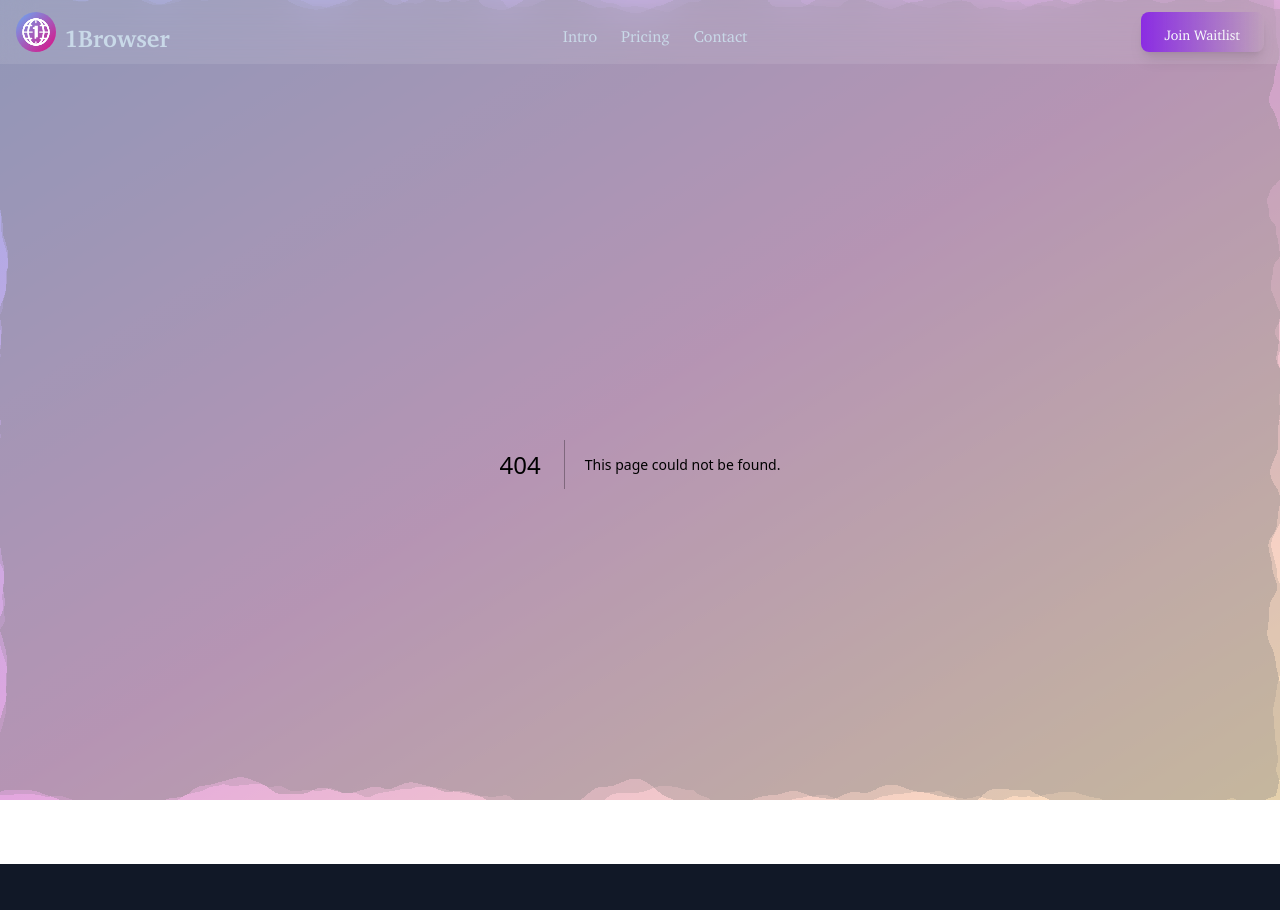
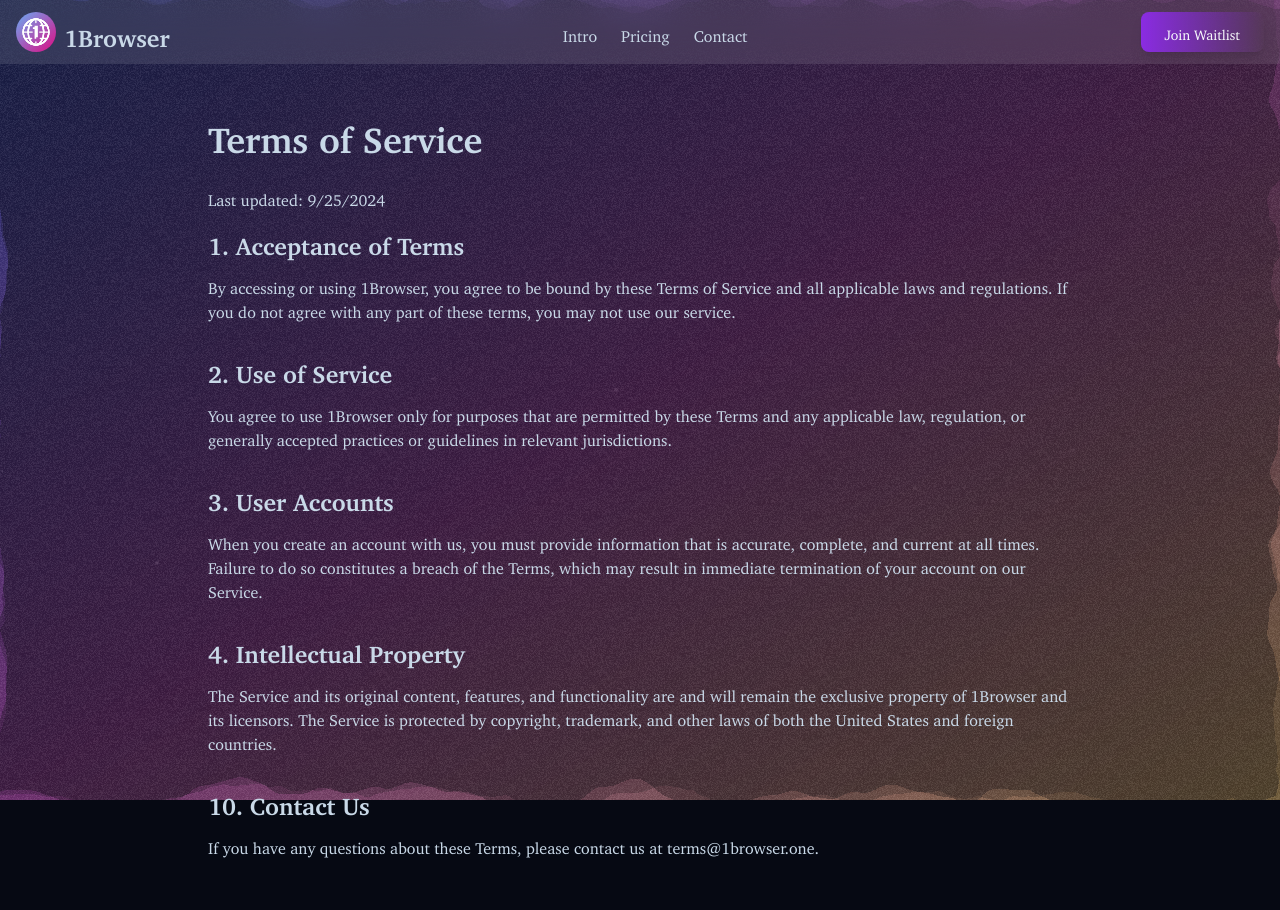
Before and after one commit to 1Browser/website, a Next.js app: page /terms in a window 1280 px wide. Before the commit this address had no page. Shown: the top 910 px of the page. Built offline with nearby package versions, Linux system fonts and the light colour scheme.

Commit message:
more nonsense pages

```diff
--- a/package.json
+++ b/package.json
@@ -6,7 +6,8 @@
     "dev": "next dev -p 3011",
     "build": "next build",
     "start": "next start",
-    "lint": "next lint"
+    "lint": "next lint",
+    "typecheck": "tsc --noEmit"
   },
   "dependencies": {
     "@img-comparison-slider/react": "^8.0.2",
@@ -27,6 +28,7 @@
     "react-dom": "^18.3.1",
     "react-icon-cloud": "^4.1.4",
     "react-responsive-masonry": "^2.3.0",
+    "sharp": "^0.33.5",
     "tailwind-merge": "^2.5.2",
     "tailwindcss-animate": "^1.0.7"
   },
--- /dev/null
+++ b/src/app/privacy/page.tsx
@@ -0,0 +1,5 @@
+import { PrivacyPolicy } from "@/components/privacy-policy";
+
+export default function PrivacyPage() {
+	return <PrivacyPolicy />;
+}
--- /dev/null
+++ b/src/app/terms/page.tsx
@@ -0,0 +1,5 @@
+import { TermsOfService } from "@/components/terms-of-service";
+
+export default function TermsPage() {
+	return <TermsOfService />;
+}
--- a/src/components/footer/index.tsx
+++ b/src/components/footer/index.tsx
@@ -1,6 +1,10 @@
 import Link from "next/link";
 import { Logo } from "../logo";
-import { IconBrandGithub, IconBrandTwitter, IconBrandYoutube } from "@tabler/icons-react";
+import {
+	IconBrandGithub,
+	IconBrandTwitter,
+	IconBrandYoutube,
+} from "@tabler/icons-react";
 
 export function Footer() {
 	return (
@@ -10,44 +14,77 @@
 					<div className="col-span-1 md:col-span-2">
 						<Link href="/" className="flex items-center">
 							<Logo size={40} />
-              <span className="ml-2 text-2xl font-bold text-white">1Browser</span>
+							<span className="ml-2 text-2xl font-bold text-white">
+								1Browser
+							</span>
 						</Link>
 						<p className="mt-4 text-sm">
-              Your All in 1Browser - The future of intelligent and open information consumption
+							Your All in 1Browser - The future of intelligent and open
+							information consumption
 						</p>
 					</div>
 					<div>
-            <h3 className="text-sm font-semibold text-white uppercase tracking-wider">Product</h3>
+						<h3 className="text-sm font-semibold text-white uppercase tracking-wider">
+							Product
+						</h3>
 						<ul className="mt-4 space-y-2">
-              <li><Link href="/features" className="hover:text-white transition">Features</Link></li>
-              <li><Link href="/pricing" className="hover:text-white transition">Pricing</Link></li>
-              <li><Link href="/download" className="hover:text-white transition">Download</Link></li>
+							<li>
+								<Link href="/features" className="hover:text-white transition">
+									Features
+								</Link>
+							</li>
+							<li>
+								<Link href="/pricing" className="hover:text-white transition">
+									Pricing
+								</Link>
+							</li>
 						</ul>
 					</div>
 					<div>
-            <h3 className="text-sm font-semibold text-white uppercase tracking-wider">Company</h3>
+						<h3 className="text-sm font-semibold text-white uppercase tracking-wider">
+							Company
+						</h3>
 						<ul className="mt-4 space-y-2">
-              <li><Link href="/contact" className="hover:text-white transition">Contact</Link></li>
+							<li>
+								<Link href="/contact" className="hover:text-white transition">
+									Contact
+								</Link>
+							</li>
 						</ul>
 					</div>
 				</div>
 				<div className="mt-8 border-t border-gray-700 pt-8 flex flex-col md:flex-row justify-between items-center">
 					<div className="flex space-x-6">
-            <a href="https://twitter.com/1browser" className="text-gray-400 hover:text-white transition">
+						<a
+							href="https://twitter.com/1browser228254"
+							className="text-gray-400 hover:text-white transition"
+						>
 							<IconBrandTwitter size={24} />
 						</a>
-            <a href="https://github.com/1browser" className="text-gray-400 hover:text-white transition">
+						<a
+							href="https://github.com/1browser"
+							className="text-gray-400 hover:text-white transition"
+						>
 							<IconBrandGithub size={24} />
 						</a>
-            <a href="https://youtube.com/@1browser" className="text-gray-400 hover:text-white transition">
+						<a
+							href="https://youtube.com/@1browser"
+							className="text-gray-400 hover:text-white transition"
+						>
 							<IconBrandYoutube size={24} />
 						</a>
 					</div>
 					<div className="mt-4 md:mt-0 text-center md:text-left">
-            <p className="text-sm">&copy; {new Date().getFullYear()} 1Browser. All rights reserved.</p>
+						<p className="text-sm">
+							&copy; {new Date().getFullYear()} 1Browser. All rights reserved.
+						</p>
 						<div className="mt-2 flex justify-center md:justify-start space-x-4 text-xs">
-              <Link href="/privacy" className="hover:text-white transition">Privacy Policy</Link>
-              <Link href="/terms" className="hover:text-white transition">Terms of Service</Link>
+							<Link href="/privacy" className="hover:text-white transition">
+								Privacy Policy
+							</Link>
+							<Link href="/terms" className="hover:text-white transition">
+								Terms of Service
+							</Link>
 						</div>
 					</div>
 				</div>
--- a/src/components/magicui/bento-grid.tsx
+++ b/src/components/magicui/bento-grid.tsx
@@ -35,7 +35,7 @@
 	name: string;
 	className: string;
 	background: ReactNode;
-	Icon: () => ReactNode;
+	Icon: ({ className }: { className: string }) => ReactNode;
 	description: string;
 	href: string;
 	cta?: string;
--- /dev/null
+++ b/src/components/privacy-policy/index.tsx
@@ -0,0 +1,60 @@
+export function PrivacyPolicy() {
+	return (
+		<div className="max-w-4xl mx-auto px-4 py-12">
+			<h1 className="text-4xl font-bold mb-8">Privacy Policy</h1>
+			<p className="mb-4">Last updated: {new Date().toLocaleDateString()}</p>
+
+			<section className="mb-8">
+				<h2 className="text-2xl font-semibold mb-4">1. Introduction</h2>
+				<p>
+					Welcome to 1Browser. We respect your privacy and are committed to
+					protecting your personal data. This privacy policy will inform you
+					about how we look after your personal data when you visit our website
+					and tell you about your privacy rights and how the law protects you.
+				</p>
+			</section>
+
+			<section className="mb-8">
+				<h2 className="text-2xl font-semibold mb-4">2. Data We Collect</h2>
+				<p>
+					We may collect, use, store and transfer different kinds of personal
+					data about you, including:
+				</p>
+				<ul className="list-disc list-inside ml-4">
+					<li>Identity Data</li>
+					<li>Contact Data</li>
+					<li>Technical Data</li>
+					<li>Usage Data</li>
+				</ul>
+			</section>
+
+			<section className="mb-8">
+				<h2 className="text-2xl font-semibold mb-4">3. How We Use Your Data</h2>
+				<p>
+					We will only use your personal data when the law allows us to. Most
+					commonly, we will use your personal data in the following
+					circumstances:
+				</p>
+				<ul className="list-disc list-inside ml-4">
+					<li>To provide and maintain our Service</li>
+					<li>To notify you about changes to our Service</li>
+					<li>To provide customer support</li>
+					<li>
+						To gather analysis or valuable information so that we can improve
+						our Service
+					</li>
+				</ul>
+			</section>
+
+			{/* Add more sections as needed */}
+
+			<section className="mb-8">
+				<h2 className="text-2xl font-semibold mb-4">10. Contact Us</h2>
+				<p>
+					If you have any questions about this Privacy Policy, please contact us
+					at privacy@1browser.one.
+				</p>
+			</section>
+		</div>
+	);
+}
--- /dev/null
+++ b/src/components/terms-of-service/index.tsx
@@ -0,0 +1,58 @@
+export function TermsOfService() {
+	return (
+		<div className="max-w-4xl mx-auto px-4 py-12">
+			<h1 className="text-4xl font-bold mb-8">Terms of Service</h1>
+			<p className="mb-4">Last updated: {new Date().toLocaleDateString()}</p>
+
+			<section className="mb-8">
+				<h2 className="text-2xl font-semibold mb-4">1. Acceptance of Terms</h2>
+				<p>
+					By accessing or using 1Browser, you agree to be bound by these Terms
+					of Service and all applicable laws and regulations. If you do not
+					agree with any part of these terms, you may not use our service.
+				</p>
+			</section>
+
+			<section className="mb-8">
+				<h2 className="text-2xl font-semibold mb-4">2. Use of Service</h2>
+				<p>
+					You agree to use 1Browser only for purposes that are permitted by
+					these Terms and any applicable law, regulation, or generally accepted
+					practices or guidelines in relevant jurisdictions.
+				</p>
+			</section>
+
+			<section className="mb-8">
+				<h2 className="text-2xl font-semibold mb-4">3. User Accounts</h2>
+				<p>
+					When you create an account with us, you must provide information that
+					is accurate, complete, and current at all times. Failure to do so
+					constitutes a breach of the Terms, which may result in immediate
+					termination of your account on our Service.
+				</p>
+			</section>
+
+			<section className="mb-8">
+				<h2 className="text-2xl font-semibold mb-4">
+					4. Intellectual Property
+				</h2>
+				<p>
+					The Service and its original content, features, and functionality are
+					and will remain the exclusive property of 1Browser and its licensors.
+					The Service is protected by copyright, trademark, and other laws of
+					both the United States and foreign countries.
+				</p>
+			</section>
+
+			{/* Add more sections as needed */}
+
+			<section className="mb-8">
+				<h2 className="text-2xl font-semibold mb-4">10. Contact Us</h2>
+				<p>
+					If you have any questions about these Terms, please contact us at
+					terms@1browser.one.
+				</p>
+			</section>
+		</div>
+	);
+}
```
Also changed, not shown: 1 other file (tests, documents, lock files or other folders). Lines whose indentation alone changed are shown as unchanged.
